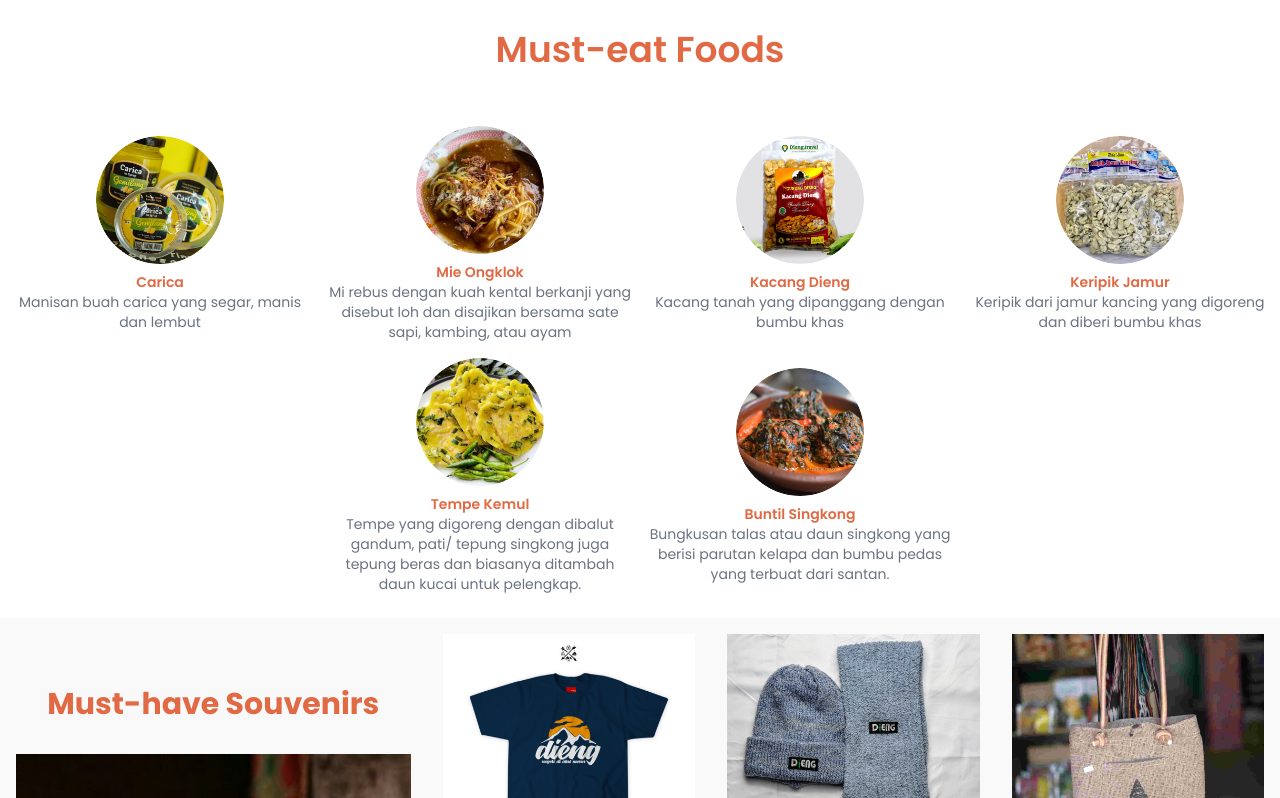
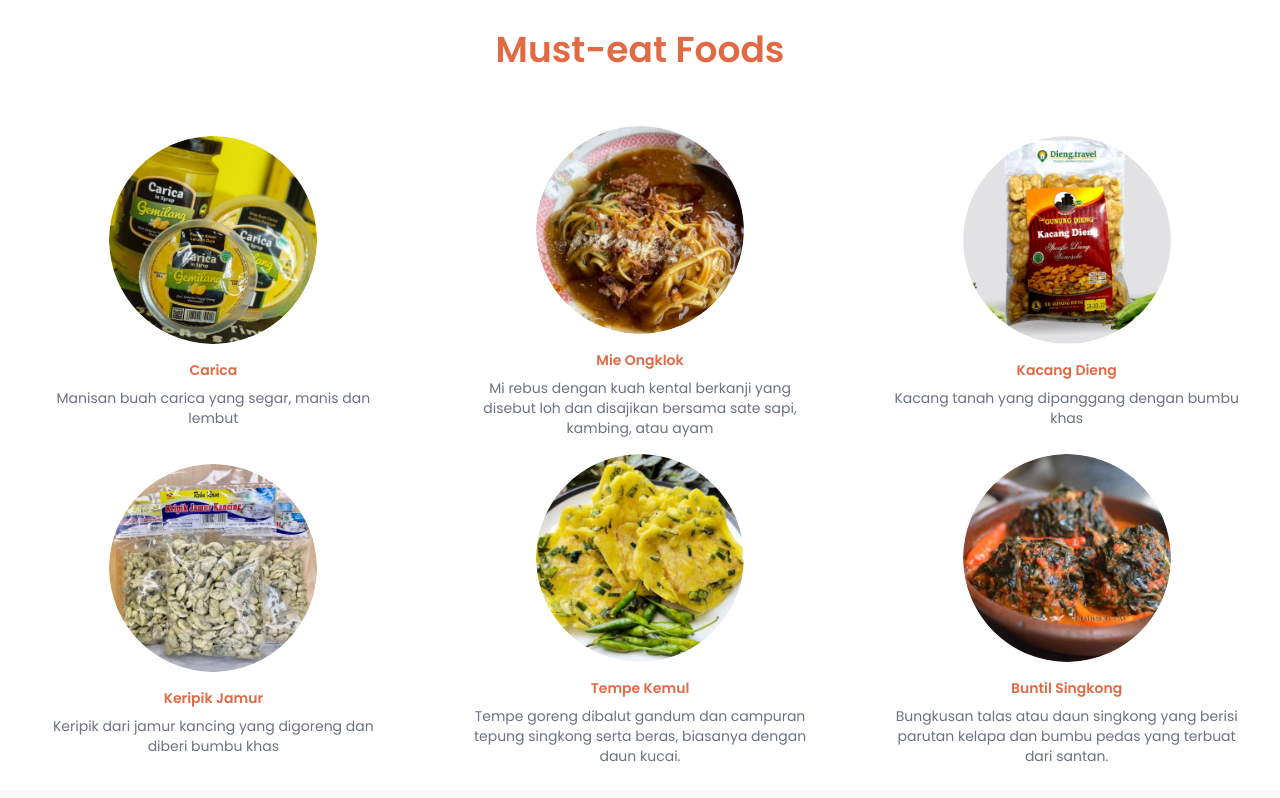
Before and after one commit to princeofverry/dieng-web, a React (Vite) app: page /Merchinary in a window 1280 px wide. Shown: the part 802-1600 px from the top of the page. Built offline with nearby package versions, Linux system fonts and the light colour scheme.

Commit message:
merapikan foodmerchinary

```diff
--- /dev/null
+++ b/src/components/foodMerchinary.jsx
@@ -0,0 +1,87 @@
+import React from 'react';
+import { Link } from 'react-router-dom';
+import carica from '../assets/carica.png';
+import ongklok from '../assets/ongklok.png';
+import jamur from '../assets/jamur.png';
+import tempe from '../assets/tempe.png';
+import kacang from '../assets/kacang.png';
+import buntil from '../assets/buntil.png'
+
+const FoodMerchinary = () => {
+    return (
+        <>
+            <h2 className="text-3xl md:text-4xl font-semibold text-[#E16A44] py-8 text-center">Must-eat Foods</h2>
+            <div className="flex flex-wrap justify-center items-center my-4">
+                <div className="md:w-1/3 md:h-1/3 w-full p-2">
+                    <Link to="/food-details/1">
+                        <div className="flex flex-col items-center">
+                            <img src={carica} alt="Carica" className="w-52 h-52 object-cover rounded-full mb-4" />
+                            <div className='px-8'>
+                                <p className="text-sm text-[#E16A44] font-semibold text-center mb-2">Carica</p>
+                                <p className="text-sm text-gray-500 text-center">Manisan buah carica yang segar, manis dan lembut</p>
+                            </div>
+                        </div>
+                    </Link>
+                </div>
+                <div className="md:w-1/3 md:h-1/3 w-full p-2">
+                    <Link to="/food-details/2">
+                        <div className="flex flex-col items-center">
+                            <img src={ongklok} alt="Mie Ongklok" className="w-52 h-52 object-cover rounded-full mb-4" />
+                            <div className="px-8">
+                                <p className="text-sm text-[#E16A44] font-semibold text-center mb-2">Mie Ongklok</p>
+                                <p className="text-sm text-gray-500 text-center">Mi rebus dengan kuah kental berkanji yang disebut loh dan disajikan bersama sate sapi, kambing, atau ayam</p>
+                            </div>
+                        </div>
+                    </Link>
+                </div>
+                <div className="md:w-1/3 md:h-1/3 w-full p-2">
+                    <Link to="/food-details/3">
+                        <div className="flex flex-col items-center">
+                            <img src={kacang} alt="Kacang dieng" className="w-52 h-52 object-cover rounded-full mb-4" />
+                            <div className="px-8">
+                                <p className="text-sm text-[#E16A44] font-semibold text-center mb-2">Kacang Dieng</p>
+                                <p className="text-sm text-gray-500 text-center">Kacang tanah yang dipanggang dengan bumbu khas</p>
+                            </div>
+                        </div>
+                    </Link>
+                </div>
+                <div className="md:w-1/3 md:h-1/3 w-full p-2">
+                    <Link to="/food-details/4">
+                        <div className="flex flex-col items-center">
+                            <img src={jamur} alt="Keripik Jamur" className="w-52 h-52 object-cover rounded-full mb-4" />
+                            <div className="px-8">
+                                <p className="text-sm text-[#E16A44] font-semibold text-center mb-2">Keripik Jamur</p>
+                                <p className="text-sm text-gray-500 text-center">Keripik dari jamur kancing yang digoreng dan diberi bumbu khas</p>
+                            </div>
+                        </div>
+                    </Link>
+                </div>
+                <div className="md:w-1/3 md:h-1/3 w-full p-2">
+                    <Link to="/food-details/5">
+                        <div className="flex flex-col items-center">
+                            <img src={tempe} alt="Tempe Kemul" className="w-52 h-52 object-cover rounded-full mb-4" />
+                            <div className="px-8">
+                                <p className="text-sm text-[#E16A44] font-semibold mb-2 text-center">Tempe Kemul</p>
+                                <p className="text-sm text-gray-500 text-center">
+                                    Tempe goreng dibalut gandum dan campuran tepung singkong serta beras, biasanya dengan daun kucai.</p>
+                            </div>
+                        </div>
+                    </Link>
+                </div>
+                <div className="md:w-1/3 md:h-1/3 w-full p-2">
+                    <Link to="/food-details/6">
+                        <div className="flex flex-col items-center">
+                            <img src={buntil} alt="Buntil Singkong" className="w-52 h-52 object-cover rounded-full mb-4" />
+                            <div className="px-8">
+                                <p className="text-sm text-[#E16A44] font-semibold mb-2 text-center">Buntil Singkong</p>
+                                <p className="text-sm text-gray-500 text-center">Bungkusan talas atau daun singkong yang berisi parutan kelapa dan bumbu pedas yang terbuat dari santan.</p>
+                            </div>
+                        </div>
+                    </Link>
+                </div>
+            </div>
+        </>
+    )
+}
+
+export default FoodMerchinary
--- a/src/page/merchinary.jsx
+++ b/src/page/merchinary.jsx
@@ -1,15 +1,7 @@
-
-import AOS from 'aos';
 import 'aos/dist/aos.css';
 import React, { useEffect } from 'react';
 import { Link } from 'react-router-dom';
 import merchinaryCover from '../assets/merchinaryCover.png';
-import carica from '../assets/carica.png';
-import ongklok from '../assets/ongklok.png';
-import jamur from '../assets/jamur.png';
-import tempe from '../assets/tempe.png';
-import kacang from '../assets/kacang.png';
-import buntil from '../assets/buntil.png'
 import edelweis from '../assets/edelweis.png'
 import kaos from '../assets/kaos.png'
 import syal from '../assets/syal.png'
@@ -19,6 +11,7 @@ import belerang from '../assets/belerang.png'
 import miniatur from '../assets/miniatur.png'
 import Boemi from '../assets/boemi.png'
 import maknohan from '../assets/maknohan.png'
+import FoodMerchinary from '../components/foodMerchinary';
 
 const items = [
   {
@@ -72,73 +65,10 @@ const Merchinary = () => {
       </div>
 
       {/* Foods section */}
-      <div className="mx-auto bg-white flex flex-col justify-center items-center py-4">
-        <h2 className="text-3xl md:text-4xl font-semibold text-[#E16A44] mb-4 px-4 mt-4">Must-eat Foods</h2>
-
-        <div className="flex flex-wrap justify-center items-center mt-8">
-          <div className="w-full sm:w-1/2 md:w-1/3 lg:w-1/4 p-2">
-            <Link to="/food-details/1">
-              <div className="flex flex-col items-center">
-                <img src={carica} alt="Carica" className="w-32 h-32 object-cover rounded-full mb-2" />
-                <p className="text-sm text-[#E16A44] font-semibold">Carica</p>
-                <p className="text-sm text-gray-500 text-center">Manisan buah carica yang segar, manis dan lembut</p>
-              </div>
-            </Link>
-          </div>
-          <div className="w-full sm:w-1/2 md:w-1/3 lg:w-1/4 p-2">
-            <Link to="/food-details/2">
-              <div className="flex flex-col items-center">
-                <img src={ongklok} alt="Mie Ongklok" className="w-32 h-32 object-cover rounded-full mb-2" />
-                <p className="text-sm text-[#E16A44] font-semibold">Mie Ongklok</p>
-                <p className="text-sm text-gray-500 text-center">Mi rebus dengan kuah kental berkanji yang disebut loh dan disajikan bersama sate sapi, kambing, atau ayam</p>
-              </div>
-            </Link>
-          </div>
-          <div className="w-full sm:w-1/2 md:w-1/3 lg:w-1/4 p-2">
-            <Link to="/food-details/3">
-              <div className="flex flex-col items-center">
-                <img src={kacang} alt="Kacang dieng" className="w-32 h-32 object-cover rounded-full mb-2" />
-                <p className="text-sm text-[#E16A44] font-semibold">Kacang Dieng</p>
-                <p className="text-sm text-gray-500 text-center">Kacang tanah yang dipanggang dengan bumbu khas</p>
-              </div>
-            </Link>
-          </div>
-          <div className="w-full sm:w-1/2 md:w-1/3 lg:w-1/4 p-2">
-            <Link to="/food-details/4">
-              <div className="flex flex-col items-center">
-                <img src={jamur} alt="Keripik Jamur" className="w-32 h-32 object-cover rounded-full mb-2" />
-                <p className="text-sm text-[#E16A44] font-semibold">Keripik Jamur</p>
-                <p className="text-sm text-gray-500 text-center">Keripik dari jamur kancing yang digoreng dan diberi bumbu khas</p>
-              </div>
-            </Link>
-          </div>
-          <div className="w-full sm:w-1/2 md:w-1/3 lg:w-1/4 p-2">
-            <Link to="/food-details/5">
-              <div className="flex flex-col items-center">
-                <img src={tempe} alt="Tempe Kemul" className="w-32 h-32 object-cover rounded-full mb-2" />
-                <p className="text-sm text-[#E16A44] font-semibold">Tempe Kemul</p>
-                <p className="text-sm text-gray-500 text-center">Tempe yang digoreng dengan dibalut gandum, pati/ tepung singkong juga tepung beras dan biasanya ditambah daun kucai untuk pelengkap.</p>
-              </div>
-            </Link>
-          </div>
-          <div className="w-full sm:w-1/2 md:w-1/3 lg:w-1/4 p-2">
-            <Link to="/food-details/6">
-              <div className="flex flex-col items-center">
-                <img src={buntil} alt="Buntil Singkong" className="w-32 h-32 object-cover rounded-full mb-2" />
-                <p className="text-sm text-[#E16A44] font-semibold">Buntil Singkong</p>
-                <p className="text-sm text-gray-500 text-center">Bungkusan talas atau daun singkong yang berisi parutan kelapa dan bumbu pedas yang terbuat dari santan.</p>
-              </div>
-            </Link>
-          </div>
-
-
-        </div>
-      </div>
-
+      <FoodMerchinary />
 
       {/* suvenir */}
       <div className="flex justify-center items-center bg-[#F9F9F9]">
-
         <div className="w-full md:w-1/2 lg:w-1/3 p-4">
           <div className="w-full text-center py-4">
             <h2 className="text-3xl font-bold text-[#E16A44] mb-4">Must-have Souvenirs</h2>
```
Lines whose indentation alone changed are shown as unchanged.
